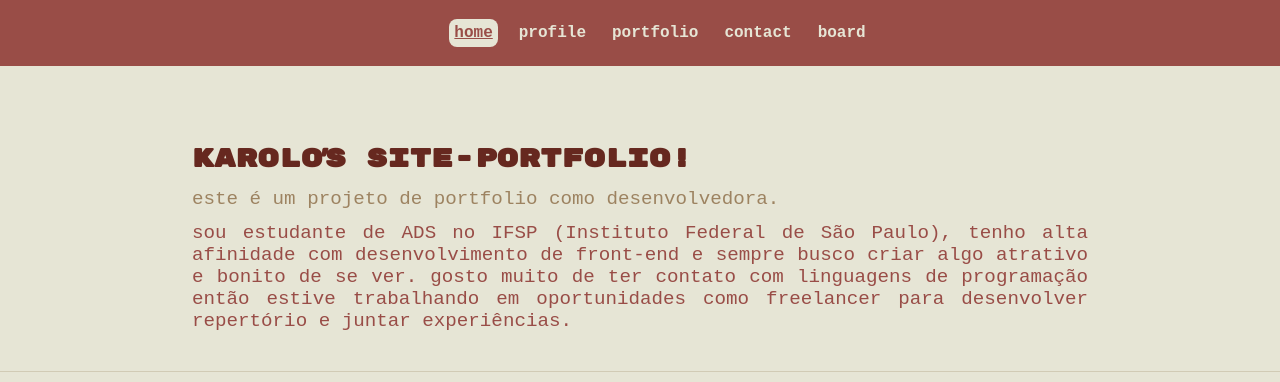
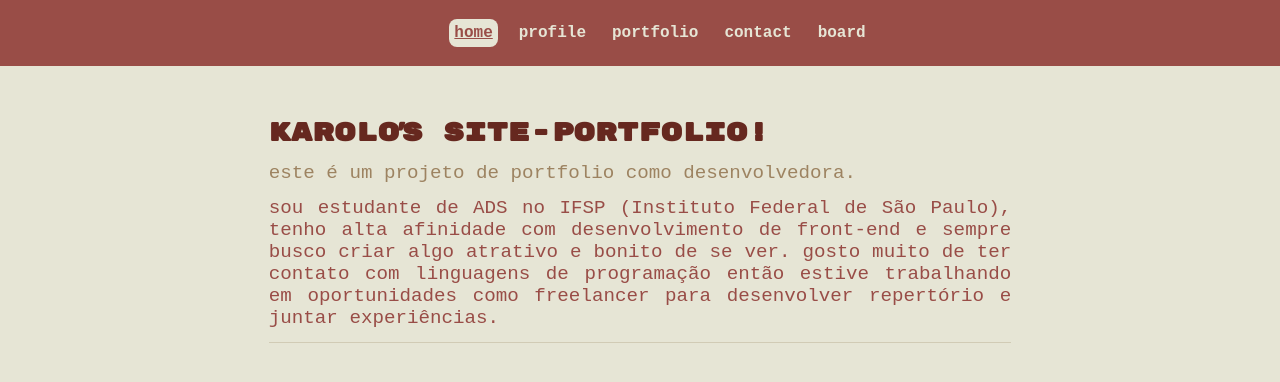
Before and after one commit to karologg/karolo-s-portfolio, a plain HTML site: page index.html in a window 1280 px wide. Drawn offline with Linux system fonts and the light colour scheme; a web font is replaced by a local one.

Commit message:
margin? commit?

```diff
--- a/css/style.css
+++ b/css/style.css
@@ -26,7 +26,7 @@ body {
 
 .content {
     max-width: 70vw;
-    padding: 2vw 15vw;
+    margin: 3vw 21vw;
     justify-content: center;
     border-bottom: 1px solid var(--cor-sec);
 }
```
